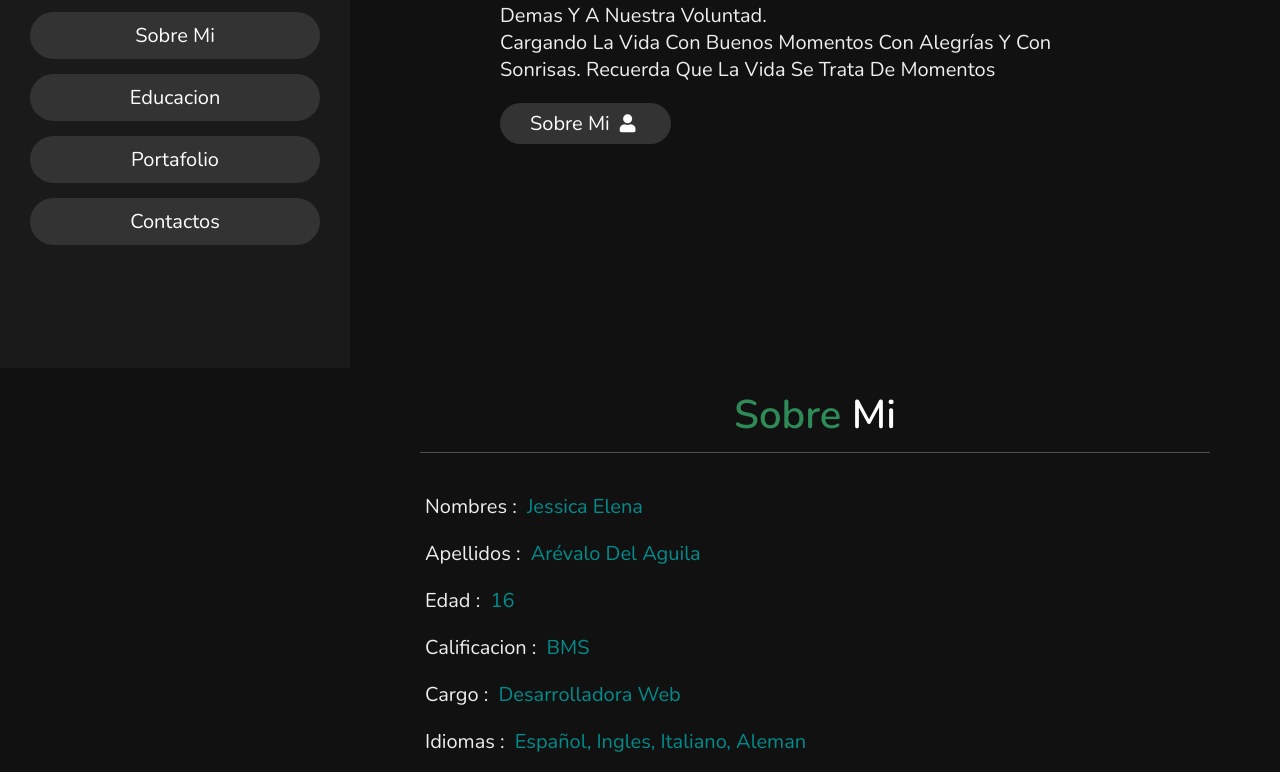
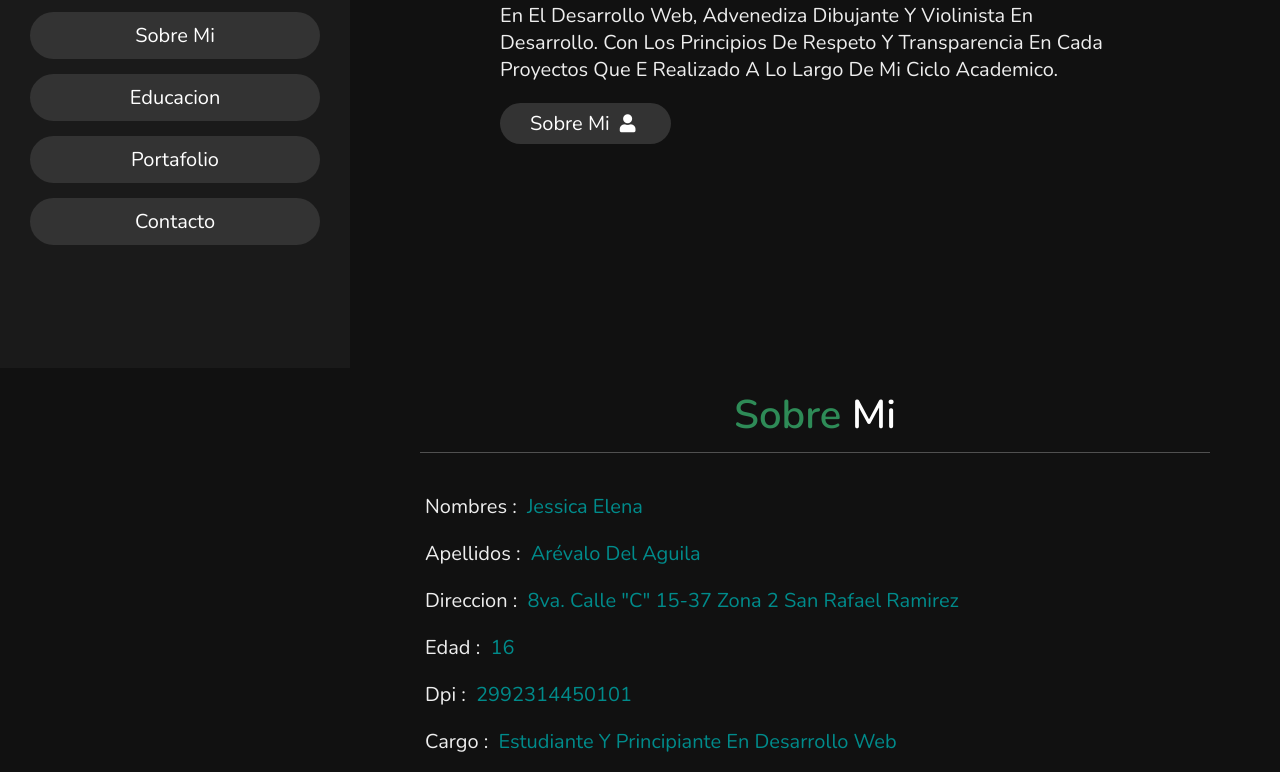
Before and after one commit to JEcAA5306/cv, a plain HTML site: page index.html in a window 1280 px wide. Shown: the part 432-1204 px from the top of the page. Drawn offline with nearby package versions, Linux system fonts and the light colour scheme.

Commit message:
ultimo repos antes de github

```diff
--- a/index.html
+++ b/index.html
@@ -30,7 +30,7 @@
             <li><a href="#about">Sobre mi</a></li>
             <li><a href="#education">Educacion</a></li>
             <li><a href="#portfolio">portafolio</a></li>
-            <li><a href="#contact">contactos</a></li>
+            <li><a href="#contact">contacto</a></li>
         </ul>
     </nav>
 
@@ -46,8 +46,7 @@
 
     <h3>Saludos</h3>
     <h1>Soy <span>Jessica Elena Arévalo del Aguila</span></h1>
-    <p>No nacemos grandes, nos formamos, nos moldeamos en base a los demas y a nuestra voluntad.<br>
-     Cargando la vida con buenos momentos con alegrías y con sonrisas. Recuerda que la vida se trata de momentos
+    <p> Estudiante de la carrera de bachiller en computación, principiante en el desarrollo web, advenediza dibujante y violinista en desarrollo. Con los principios de respeto y transparencia en cada proyectos que e realizado a lo largo de mi ciclo academico.
     </p>
     <a href="#about"><button class="btn">Sobre mi <i class="fas fa-user"></i></button></a>
 
@@ -66,9 +65,10 @@
     <div class="info">
         <h3> <span> Nombres : </span> Jessica Elena </h3>
         <h3> <span> Apellidos : </span> Arévalo del Aguila </h3>
+        <h3> <span> Direccion : </span> 8va. Calle "C" 15-37 zona 2 San Rafael Ramirez </h3>
         <h3> <span> Edad : </span> 16 </h3>
-        <h3> <span> Calificacion : </span> BMS </h3>
-        <h3> <span> Cargo : </span> desarrolladora web </h3>
+        <h3> <span> Dpi : </span> 2992314450101 </h3>
+        <h3> <span> Cargo : </span> Estudiante y principiante en desarrollo web </h3>
         <h3> <span> Idiomas : </span> Español, ingles, italiano, aleman </h3>
         <a href="#"><button class="btn"> descargar CV <i class="fas fa-download"></i> </button></a>
     </div>
@@ -77,7 +77,7 @@
 
         <div class="box">
             <span>5+</span>
-            <h3>Medallas a la excelencia</h3>
+            <h3>Medallas por excelencia</h3>
         </div>
 
         <div class="box">
@@ -201,7 +201,7 @@
 
 <section class="contact" id="contact">
 
-<h1 class="heading"> <span>contact</span> me </h1>
+<h1 class="heading"> <span>contactame</span></h1>
 
 <div class="row">
 
```
Also changed, not shown: css/style.txt (deleted), images/pic2.jpg (deleted), index.txt (deleted), js/script.txt (deleted), 1 other file.
